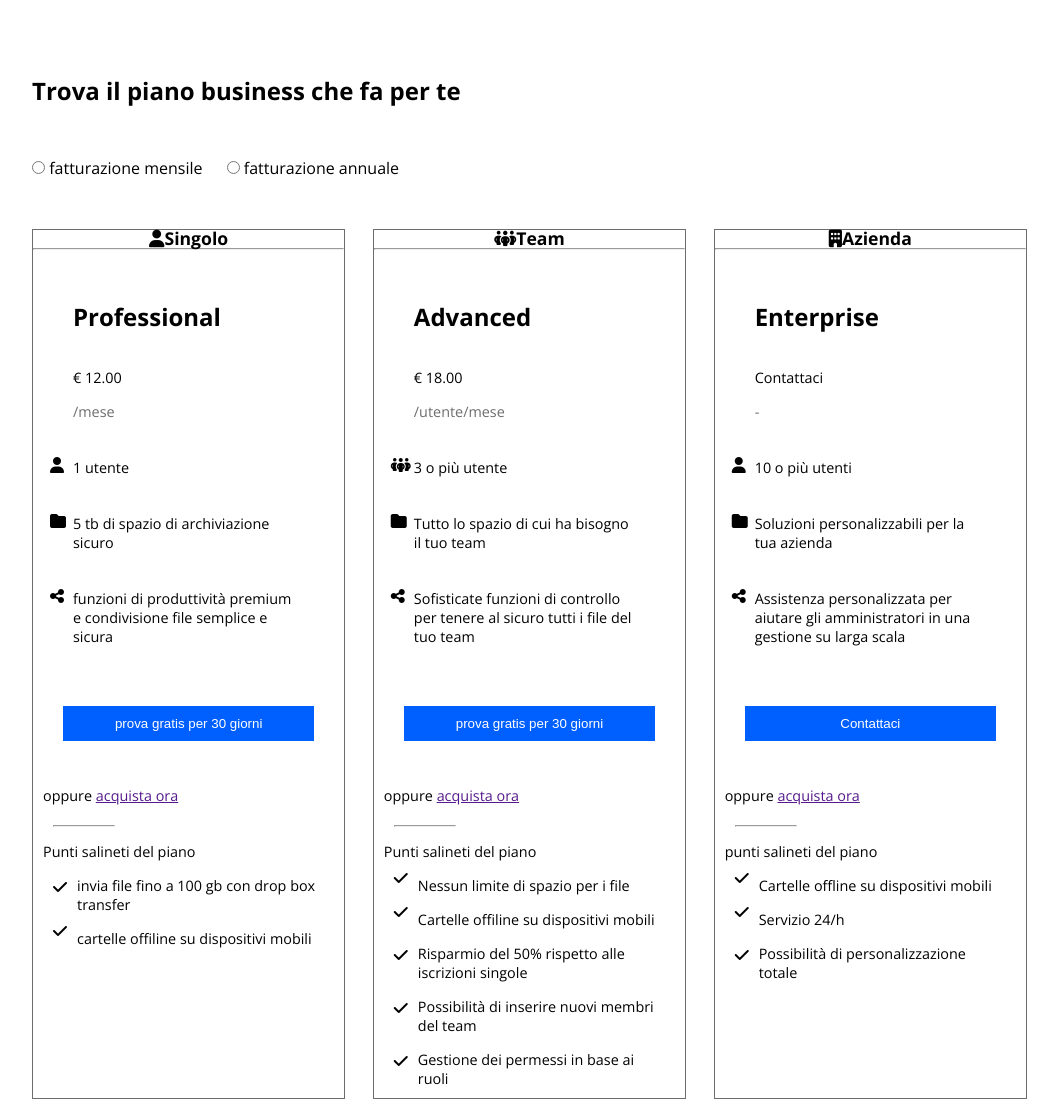
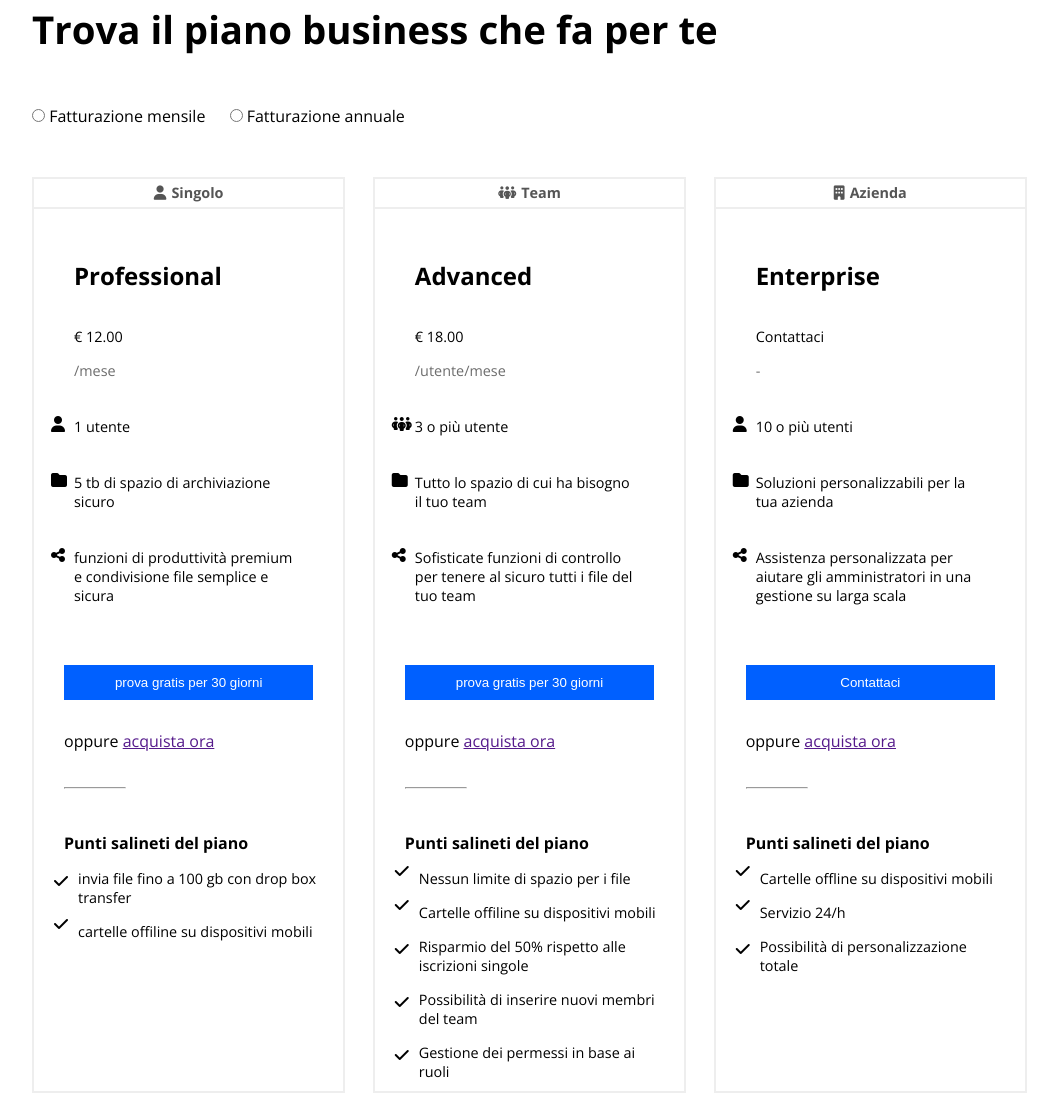
Before and after one commit to AlesciDavide/htmlcss-dropbox, a plain HTML site: page index.html in a window 1280 px wide. Shown: the part 1277-2376 px from the top of the page, without its empty margins (108-1166 px from the left). Drawn offline with nearby package versions, Linux system fonts and the light colour scheme.

Commit message:
Ingrandito titolo- Modificate tutte le maiuscole- Modificati i colori dei bordi della fatturazione- sistemati i padding del contenuto delle fatturazioni- sistemato bottone "contatta l'ufficio vendite"

```diff
--- a/css/style.css
+++ b/css/style.css
@@ -15,17 +15,17 @@ li {
 }
 
 hr {
-    color: #c2c2c2;
+    color: #f4f4f4;
 }
 
-header section:first-child {
-    position: relative;
-}
 
 header section:first-child div {
     display: flex;
-    justify-content: center;
+    justify-content: space-between;
     align-items: center;
+    background-color: white;
+    border-radius: 0;
+    height: 70px;
     position: fixed;
     left: 0;
     right: 0;
@@ -44,16 +44,8 @@ header section nav img {
     padding-left: 10px;
 }
 
-header section:first-child div {
-    display: flex;
-    justify-content: space-between;
-    height: 70px;
-    background-color: white;
-    border-radius: 0;
-}
-
 .button_blue {
-    padding: 5px 10px;
+    padding: 10px 15px;
     background-color: #0060ff;
     color: white;
     border: none;
@@ -85,6 +77,7 @@ section.jumbo div article:first-child {
     justify-content: center;
     font-size: 4rem;
     padding-top: 50px;
+    width: 1080px;
 }
 
 section.jumbo article>img {
@@ -109,12 +102,13 @@ section.jumbo div article:last-child div {
     margin-top: 30px;
 }
 
-.due_rem {
-    font-size: 2rem;
-}
 
 .size_one {
     font-size: 1.1rem;
+}
+
+.due_rem{
+    font-size: 2rem;
 }
 
 /* main */
@@ -129,9 +123,6 @@ section.jumbo div article:last-child div {
     margin: 0 auto;
     width: 50%;
     width: 1000px;
-}
-
-section.first_main section:nth-of-type(1) {
     padding-top: 150px;
 }
 
@@ -139,8 +130,16 @@ section.first_main section:nth-of-type(1) {
     padding-bottom: 50px;
 }
 
+h2.padding_bottom{
+    font-size: 2.4rem;
+}
+
 .padding_right {
     padding-right: 20px;
+}
+
+.padding_right_min{
+    padding-right: 5px;
 }
 
 .box_plane {
@@ -151,7 +150,7 @@ section.first_main section:nth-of-type(1) {
 
 .single_plane {
     width: calc((100% / 3) - 2%);
-    border: 1px solid rgb(109, 109, 109);
+    border: 2px solid rgb(238, 238, 238);
     padding-bottom: 10px;
     margin-right: 5px;
 }
@@ -159,8 +158,10 @@ section.first_main section:nth-of-type(1) {
 .single_plane h3 {
     display: flex;
     justify-content: center;
-    font-size: 1.1rem;
+    font-size: .9rem;
     line-height: 100%;
+    padding: 7px 0;
+    color: rgb(85, 85, 85);
 }
 
 
@@ -171,6 +172,14 @@ section.first_main section:nth-of-type(1) {
 .single_plane p {
     padding: 15px 20px 0 10px;
     font-size: .9rem;
+}
+
+.Linea_color{
+    border: 1px solid rgb(238, 238, 238);
+}
+
+.padding_left{
+    padding-left: 30px;
 }
 
 .single_plane div {
@@ -211,8 +220,7 @@ section.first_main section:nth-of-type(1) {
 
 .linea_piccola {
     width: 20%;
-    margin-left: 20px;
-    margin-top: 20px;
+    margin: 35px 0 43px 30px
 }
 
 .display_inline {
@@ -227,7 +235,7 @@ section.first_main section:nth-of-type(1) {
 .box_plane_fullspace {
     display: flex;
     flex-direction: column;
-    border: 1px solid rgb(109, 109, 109);
+    border: 2px solid rgb(238, 238, 238);
 }
 
 .box_plane_fullspace>div:first-child {
@@ -238,7 +246,7 @@ section.first_main section:nth-of-type(1) {
 .box_plane_fullspace>div:last-child {
     display: flex;
     justify-content: space-between;
-    border-top: 2px solid black;
+    border-top: 2px solid rgb(238, 238, 238);
     padding: 20px;
 }
 
@@ -257,6 +265,7 @@ section.first_main section:nth-of-type(1) {
 .padding_button {
     padding: 10px 20px;
     margin: 0 10px;
+    width: 25%;
 }
 
 /* partner */
--- a/index.html
+++ b/index.html
@@ -31,7 +31,7 @@
                             Perchè Dropbox
                         </li>
                         <li>
-                            funzioni
+                            Funzioni
                         </li>
                         <li>
                             Piani e Prezzi
@@ -47,7 +47,7 @@
                             Contatta l'ufficio vendite
                         </li>
                         <li>
-                            accedi
+                            Accedi
                         </li>
                         <li>
                             <button class="button_blue">
@@ -77,7 +77,7 @@
                             Inizia la tua prova gratuita
                         </button>
                         <p class="margin_top">
-                            annulla in qualsiasi momento
+                            Annulla in qualsiasi momento
                         </p>
                         <i class="margin_top due_rem fa-solid fa-arrow-down-long"></i>
                     </div>
@@ -88,22 +88,22 @@
     </header>
 
     <main>
-        <section class="first_main">
+        <div class="first_main">
             <section>
                 <h2 class="padding_bottom">
                     Trova il piano business che fa per te
                 </h2>
                 <div class="padding_bottom">
                     <input type="radio" name="fatturazione" required>
-                    <label class="padding_right" for="fatturazione mensile">fatturazione mensile</label>
+                    <label class="padding_right" for="fatturazione mensile">Fatturazione mensile</label>
                     <input type="radio" name="fatturazione" required>
-                    <label for="fatturazione annuale">fatturazione annuale</label>
+                    <label for="fatturazione annuale">Fatturazione annuale</label>
                 </div>
                 <div>
                     <article class="box_plane">
                         <div class="single_plane">
-                            <h3><i class="fa-solid fa-user"></i> Singolo</h3>
-                            <hr>
+                            <h3><i class="padding_right_min fa-solid fa-user"></i> Singolo</h3>
+                            <hr class="Linea_color">
                             <div>
                                 <h2>Professional</h2>
                                 <p> &euro; 12.00</p>
@@ -122,9 +122,9 @@
                             <div>
                                 <button class="button_blue">prova gratis per 30 giorni</button>
                             </div>
-                            <p>oppure <a href="">acquista ora</a></p>
+                            <span class="padding_left">oppure <a href="">acquista ora</a></span>
                             <hr class="linea_piccola">
-                            <p>Punti salineti del piano</p>
+                            <strong class="padding_left">Punti salineti del piano</strong>
                             <span class="display_inline">
                                 <i class="check_self fa-solid fa-check"></i>
                                 <p>
@@ -139,8 +139,8 @@
                             </span>
                         </div>
                         <div class="single_plane">
-                            <h3><i class="fa-solid fa-people-group"></i> Team</h3>
-                            <hr>
+                            <h3><i class="padding_right_min fa-solid fa-people-group"></i> Team</h3>
+                            <hr class="Linea_color">
                             <div>
                                 <h2>Advanced</h2>
                                 <p> &euro; 18.00</p>
@@ -159,9 +159,9 @@
                             <div>
                                 <button class="button_blue">prova gratis per 30 giorni</button>
                             </div>
-                            <p>oppure <a href="">acquista ora</a></p>
+                            <span class="padding_left">oppure <a href="">acquista ora</a></span>
                             <hr class="linea_piccola">
-                            <p>Punti salineti del piano</p>
+                            <strong class="padding_left">Punti salineti del piano</strong>
                             <span class="display_inline">
                                 <i class="check_self fa-solid fa-check"></i>
                                 <p>
@@ -194,8 +194,8 @@
                             </span>
                         </div>
                         <div class="single_plane">
-                            <h3><i class="fa-solid fa-building"></i> Azienda</h3>
-                            <hr>
+                            <h3><i class="padding_right_min fa-solid fa-building"></i> Azienda</h3>
+                            <hr class="Linea_color">
                             <div>
                                 <h2>Enterprise</h2>
                                 <p> Contattaci</p>
@@ -215,9 +215,9 @@
                             <div>
                                 <button class="button_blue">Contattaci</button>
                             </div>
-                            <p>oppure <a href="">acquista ora</a></p>
+                            <span class="padding_left">oppure <a href="">acquista ora</a></span>
                             <hr class="linea_piccola">
-                            <p>punti salineti del piano</p>
+                            <strong class="padding_left">Punti salineti del piano</strong>
                             <span class="display_inline">
                                 <i class="check_self fa-solid fa-check"></i>
                                 <p>
@@ -245,8 +245,8 @@
                         <div>
                             <div class="Enterprise_padding">
                                 <h3>Enterprise</h3>
-                                <p>contatta l'ufficio vendite per i prezzi</p>
-                                <p class="color_soft">soluzione personalizzate e supporto su misura per aiutare i
+                                <p>Contatta l'ufficio vendite per i prezzi</p>
+                                <p class="color_soft">Soluzione personalizzate e supporto su misura per aiutare i
                                     professionisti it nella gestione su qualsiasi scala </p>
                             </div>
                             <div class="padding_button">
@@ -288,7 +288,7 @@
                 <article>
                     <div>
                         <img src="./img/business-feature-send-files-it.png" alt="">
-                        <h3>passa di meno da uno strumento all'altro</h3>
+                        <h3>Passa di meno da uno strumento all'altro</h3>
                         <p>Porta a termine le attività quotidiane con un solo strumento. Crea, modifica e condividi
                             contenuti cloud da Documenti, Fogli e Presentazioni di google, file Microsoft Office e
                             Dropbox
@@ -298,7 +298,7 @@
                 <article>
                     <div>
                         <img src="./img/business-feature-coordinate-it.png" alt="">
-                        <h3>passa di meno da uno strumento all'altro</h3>
+                        <h3>Passa di meno da uno strumento all'altro</h3>
                         <p>Porta a termine le attività quotidiane con un solo strumento. Crea, modifica e condividi
                             contenuti cloud da Documenti, Fogli e Presentazioni di google, file Microsoft Office e
                             Dropbox
@@ -308,7 +308,7 @@
                 <article>
                     <div>
                         <img src="./img/business-feature-integrations-it.png" alt="">
-                        <h3>passa di meno da uno strumento all'altro</h3>
+                        <h3>Passa di meno da uno strumento all'altro</h3>
                         <p>Porta a termine le attività quotidiane con un solo strumento. Crea, modifica e condividi
                             contenuti cloud da Documenti, Fogli e Presentazioni di google, file Microsoft Office e
                             Dropbox
@@ -318,7 +318,7 @@
                 <article>
                     <div>
                         <img src="./img/business-feature-multi-device.png" alt="">
-                        <h3>passa di meno da uno strumento all'altro</h3>
+                        <h3>Passa di meno da uno strumento all'altro</h3>
                         <p>Porta a termine le attività quotidiane con un solo strumento. Crea, modifica e condividi
                             contenuti cloud da Documenti, Fogli e Presentazioni di google, file Microsoft Office e
                             Dropbox
@@ -328,7 +328,7 @@
                 <article>
                     <div>
                         <img src="./img/business-feature-security.png" alt="">
-                        <h3>passa di meno da uno strumento all'altro</h3>
+                        <h3>Passa di meno da uno strumento all'altro</h3>
                         <p>Porta a termine le attività quotidiane con un solo strumento. Crea, modifica e condividi
                             contenuti cloud da Documenti, Fogli e Presentazioni di google, file Microsoft Office e
                             Dropbox
@@ -340,7 +340,7 @@
             <h2 class="title_team">Più di 500.00 team utilizzano <br>Dropboz Business</h2>
             <a href="#">Scopri di pià sui nostri clienti</a>
 
-        </section>
+        </div>
 
         <section class="sponsor">
             <div class="sponsor_four">
```
